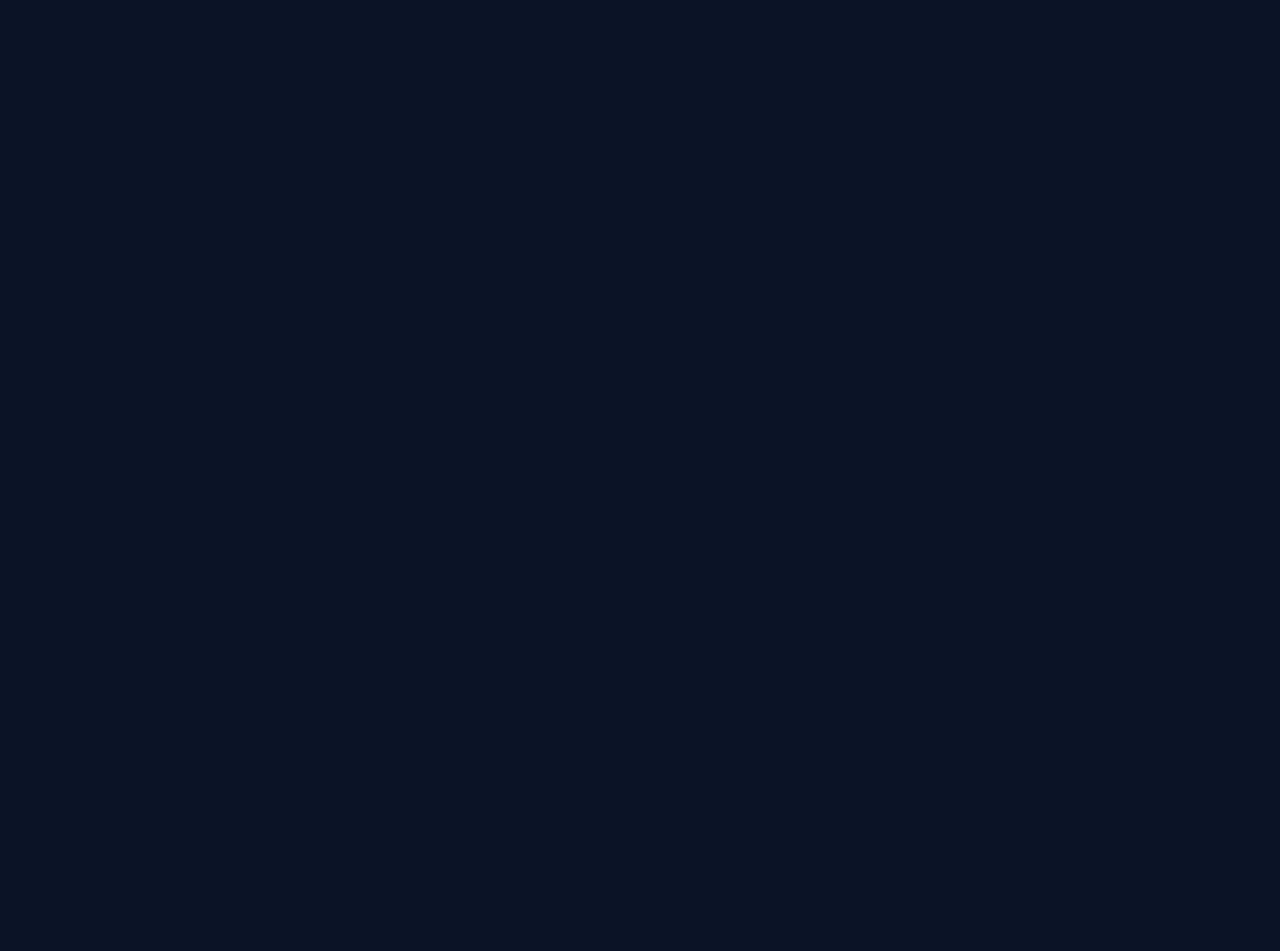
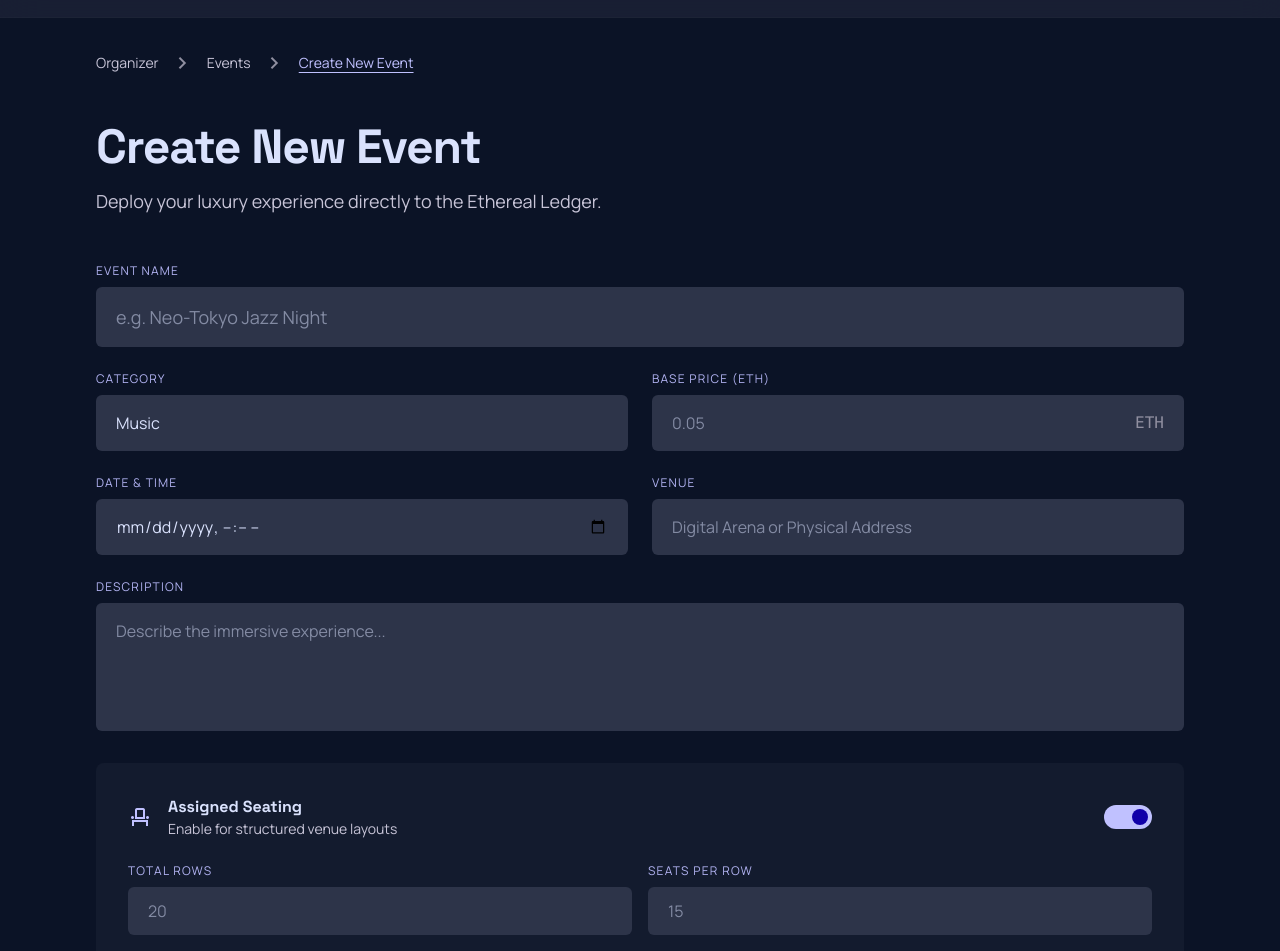
Before and after one commit to JullianMQ/BlockPass, a React (Vite) app: page /organizer-dashboard in a window 1280 px wide. Before the commit this address had no page. Shown: the part 61-1012 px from the top of the page. Before the commit the page ends 800 px from the top, so only its background shows below. Built offline with nearby package versions, Linux system fonts and the light colour scheme.

Commit message:
add organizer dashboard and creator filtering

```diff
--- a/src/App.jsx
+++ b/src/App.jsx
@@ -5,6 +5,7 @@
 import SeatMap from "./pages/SeatMap.jsx";
 import Navbar from "./components/Navbar.jsx";
 import Button from "./components/Button.jsx";
+import OrganizerDashboard from "./pages/OrganizerDashboard.jsx";
 
 function App() {
   return (
@@ -410,6 +411,7 @@
       <Route path="/choose-path" element={<ChoosePath />} />
       <Route path="/catalog" element={<Catalog />} />
       <Route path="/seat-map" element={<SeatMap />} />
+      <Route path="/organizer-dashboard" element={<OrganizerDashboard />} />
     </Routes>
   );
 }
--- a/src/components/Navbar.jsx
+++ b/src/components/Navbar.jsx
@@ -3,7 +3,12 @@
 import Button from "./Button.jsx";
 import Dropdown from "./Dropdown.jsx";
 
-function Navbar({ showSearch = true, showFloatingNav = true, networkLabel }) {
+function Navbar({
+  showSearch = true,
+  showFloatingNav = true,
+  showDesktopNav = true,
+  networkLabel,
+}) {
   const { isAuthenticated, walletAddress } = useAuth();
   const navigate = useNavigate();
   const shortenedWallet = walletAddress
@@ -18,6 +23,7 @@
 
   return (
     <>
+      {showDesktopNav ? (
         <nav className="fixed top-0 z-50 hidden w-full items-center justify-between border-b border-outline-variant/10 px-8 py-4 glass md:flex">
           <div className="flex items-center gap-8">
             <div className="flex items-center gap-3">
@@ -51,6 +57,12 @@
                 to="/choose-path"
               >
                 My Tickets
+              </Link>
+              <Link
+                className="font-label text-sm font-medium transition-colors hover:text-primary"
+                to="/organizer-dashboard"
+              >
+                Create Event
               </Link>
               <Dropdown label="Resources" items={resourceItems} />
             </div>
@@ -102,6 +114,7 @@
             )}
           </div>
         </nav>
+      ) : null}
 
       {showFloatingNav ? (
         <nav className="fixed bottom-6 left-1/2 z-50 flex h-16 w-[90%] max-w-md -translate-x-1/2 items-center justify-around rounded-full glass-nav px-4 shadow-2xl md:hidden">
--- a/src/data/events.json
+++ b/src/data/events.json
@@ -7,7 +7,8 @@
     "time": "9:00 PM",
     "location": "Cyber Arena, Tokyo",
     "tags": ["live", "assigned"],
-    "availability": "available"
+    "availability": "available",
+    "creatorWallet": "0x71c5d82a9a6c6f3e3af1be2b2a7a8a1b9d7a4f21"
   },
   {
     "id": "digital-echoes-expo",
@@ -17,7 +18,8 @@
     "time": "10:00 AM",
     "location": "The Glass House, NYC",
     "tags": ["featured"],
-    "availability": "available"
+    "availability": "available",
+    "creatorWallet": "0x9e4c2f0d5a8b1f3a7c1d2e3f4a5b6c7d8e9f0a1b"
   },
   {
     "id": "solstice-beats",
@@ -27,7 +29,8 @@
     "time": "6:00 PM",
     "location": "Bayfront Plaza, Miami",
     "tags": ["assigned"],
-    "availability": "limited"
+    "availability": "limited",
+    "creatorWallet": "0x71c5d82a9a6c6f3e3af1be2b2a7a8a1b9d7a4f21"
   },
   {
     "id": "midnight-sessions-iv",
@@ -38,7 +41,8 @@
     "location": "Berlin Underground",
     "tags": ["limited-series"],
     "availability": "invite",
-    "priceRange": "1.2-2.5"
+    "priceRange": "1.2-2.5",
+    "creatorWallet": "0x3d9f1a2b4c5d6e7f8190a1b2c3d4e5f60718293a"
   },
   {
     "id": "the-afterhours",
@@ -48,7 +52,8 @@
     "time": "11:59 PM",
     "location": "Secret Location, London",
     "tags": ["late-night"],
-    "availability": "available"
+    "availability": "available",
+    "creatorWallet": "0x71c5d82a9a6c6f3e3af1be2b2a7a8a1b9d7a4f21"
   },
   {
     "id": "celestial-signal",
@@ -58,6 +63,7 @@
     "time": "8:30 PM",
     "location": "Skyline Dome, Seoul",
     "tags": ["featured"],
-    "availability": "available"
+    "availability": "available",
+    "creatorWallet": "0x5b2f9d8c7a6e5f4d3c2b1a0f9e8d7c6b5a4f3210"
   }
 ]
--- a/src/pages/ChoosePath.jsx
+++ b/src/pages/ChoosePath.jsx
@@ -56,7 +56,11 @@
               effortlessly.
             </p>
             <div className="mt-auto">
-              <Button className="h-14 w-full gap-2" variant="primary">
+              <Button
+                className="h-14 w-full gap-2"
+                onClick={() => navigate("/organizer-dashboard")}
+                variant="primary"
+              >
                 <span>Get Started</span>
                 <span className="material-symbols-outlined">arrow_forward</span>
               </Button>
--- /dev/null
+++ b/src/pages/OrganizerDashboard.jsx
@@ -0,0 +1,161 @@
+import Navbar from "../components/Navbar.jsx";
+import Button from "../components/Button.jsx";
+
+function OrganizerDashboard() {
+  return (
+    <div className="min-h-screen bg-background text-on-surface">
+      <Navbar showFloatingNav={false} showSearch />
+
+      <main className="mx-auto flex w-full max-w-6xl flex-1 flex-col gap-12 px-8 pb-24 pt-28">
+        <nav className="flex items-center gap-3 text-sm">
+          <span className="text-on-surface-variant">Organizer</span>
+          <span className="material-symbols-outlined text-xs text-outline">
+            chevron_right
+          </span>
+          <span className="text-on-surface-variant">Events</span>
+          <span className="material-symbols-outlined text-xs text-outline">
+            chevron_right
+          </span>
+          <span className="text-primary underline underline-offset-4">
+            Create New Event
+          </span>
+        </nav>
+
+        <div className="flex flex-col gap-12">
+          <header>
+            <h1 className="mb-4 font-headline text-5xl font-bold tracking-tight">
+              Create New Event
+            </h1>
+            <p className="text-lg text-on-surface-variant">
+              Deploy your luxury experience directly to the Ethereal Ledger.
+            </p>
+          </header>
+
+          <section className="space-y-8">
+            <div className="grid grid-cols-1 gap-6 md:grid-cols-2">
+              <div className="md:col-span-2 flex flex-col gap-2">
+                <label className="text-xs font-label uppercase tracking-widest text-on-secondary-container">
+                  Event Name
+                </label>
+                <input
+                  className="rounded-md border-none bg-surface-container-highest px-5 py-4 text-lg focus:ring-1 focus:ring-primary/40"
+                  placeholder="e.g. Neo-Tokyo Jazz Night"
+                  type="text"
+                />
+              </div>
+              <div className="flex flex-col gap-2">
+                <label className="text-xs font-label uppercase tracking-widest text-on-secondary-container">
+                  Category
+                </label>
+                <select className="appearance-none rounded-md border-none bg-surface-container-highest px-5 py-4 focus:ring-1 focus:ring-primary/40">
+                  <option>Music</option>
+                  <option>Art</option>
+                  <option>Tech</option>
+                  <option>Luxury</option>
+                </select>
+              </div>
+              <div className="flex flex-col gap-2">
+                <label className="text-xs font-label uppercase tracking-widest text-on-secondary-container">
+                  Base Price (ETH)
+                </label>
+                <div className="relative">
+                  <input
+                    className="w-full rounded-md border-none bg-surface-container-highest px-5 py-4 focus:ring-1 focus:ring-primary/40"
+                    placeholder="0.05"
+                    step="0.01"
+                    type="number"
+                  />
+                  <span className="absolute right-5 top-4 font-mono text-outline">
+                    ETH
+                  </span>
+                </div>
+              </div>
+              <div className="flex flex-col gap-2">
+                <label className="text-xs font-label uppercase tracking-widest text-on-secondary-container">
+                  Date &amp; Time
+                </label>
+                <input
+                  className="rounded-md border-none bg-surface-container-highest px-5 py-4 focus:ring-1 focus:ring-primary/40"
+                  type="datetime-local"
+                />
+              </div>
+              <div className="flex flex-col gap-2">
+                <label className="text-xs font-label uppercase tracking-widest text-on-secondary-container">
+                  Venue
+                </label>
+                <input
+                  className="rounded-md border-none bg-surface-container-highest px-5 py-4 focus:ring-1 focus:ring-primary/40"
+                  placeholder="Digital Arena or Physical Address"
+                  type="text"
+                />
+              </div>
+              <div className="md:col-span-2 flex flex-col gap-2">
+                <label className="text-xs font-label uppercase tracking-widest text-on-secondary-container">
+                  Description
+                </label>
+                <textarea
+                  className="resize-none rounded-md border-none bg-surface-container-highest px-5 py-4 focus:ring-1 focus:ring-primary/40"
+                  placeholder="Describe the immersive experience..."
+                  rows="4"
+                ></textarea>
+              </div>
+            </div>
+
+            <div className="rounded-xl bg-surface-container-low p-8 space-y-6">
+              <div className="flex items-center justify-between">
+                <div className="flex items-center gap-4">
+                  <span className="material-symbols-outlined text-primary">
+                    event_seat
+                  </span>
+                  <div>
+                    <h3 className="font-headline font-bold">Assigned Seating</h3>
+                    <p className="text-sm text-on-surface-variant">
+                      Enable for structured venue layouts
+                    </p>
+                  </div>
+                </div>
+                <button className="relative h-6 w-12 rounded-full bg-primary">
+                  <div className="absolute right-1 top-1 h-4 w-4 rounded-full bg-on-primary"></div>
+                </button>
+              </div>
+              <div className="grid grid-cols-2 gap-4">
+                <div className="flex flex-col gap-2">
+                  <label className="text-xs font-label uppercase tracking-widest text-on-secondary-container">
+                    Total Rows
+                  </label>
+                  <input
+                    className="rounded-md border-none bg-surface-container-highest px-5 py-3 focus:ring-1 focus:ring-primary/40"
+                    placeholder="20"
+                    type="number"
+                  />
+                </div>
+                <div className="flex flex-col gap-2">
+                  <label className="text-xs font-label uppercase tracking-widest text-on-secondary-container">
+                    Seats per Row
+                  </label>
+                  <input
+                    className="rounded-md border-none bg-surface-container-highest px-5 py-3 focus:ring-1 focus:ring-primary/40"
+                    placeholder="15"
+                    type="number"
+                  />
+                </div>
+              </div>
+            </div>
+
+            <div className="flex items-center justify-end gap-6 pt-8">
+              <Button className="px-8 py-3" variant="outline">
+                Save Draft
+              </Button>
+              <Button className="gap-2 px-12 py-3">
+                <span className="material-symbols-outlined">rocket_launch</span>
+                Deploy to Ledger
+              </Button>
+            </div>
+          </section>
+        </div>
+      </main>
+    </div>
+  );
+}
+
+export default OrganizerDashboard;
```
Also changed, not shown: src/pages/Catalog.jsx (+41 -1 lines). Lines whose indentation alone changed are shown as unchanged.
